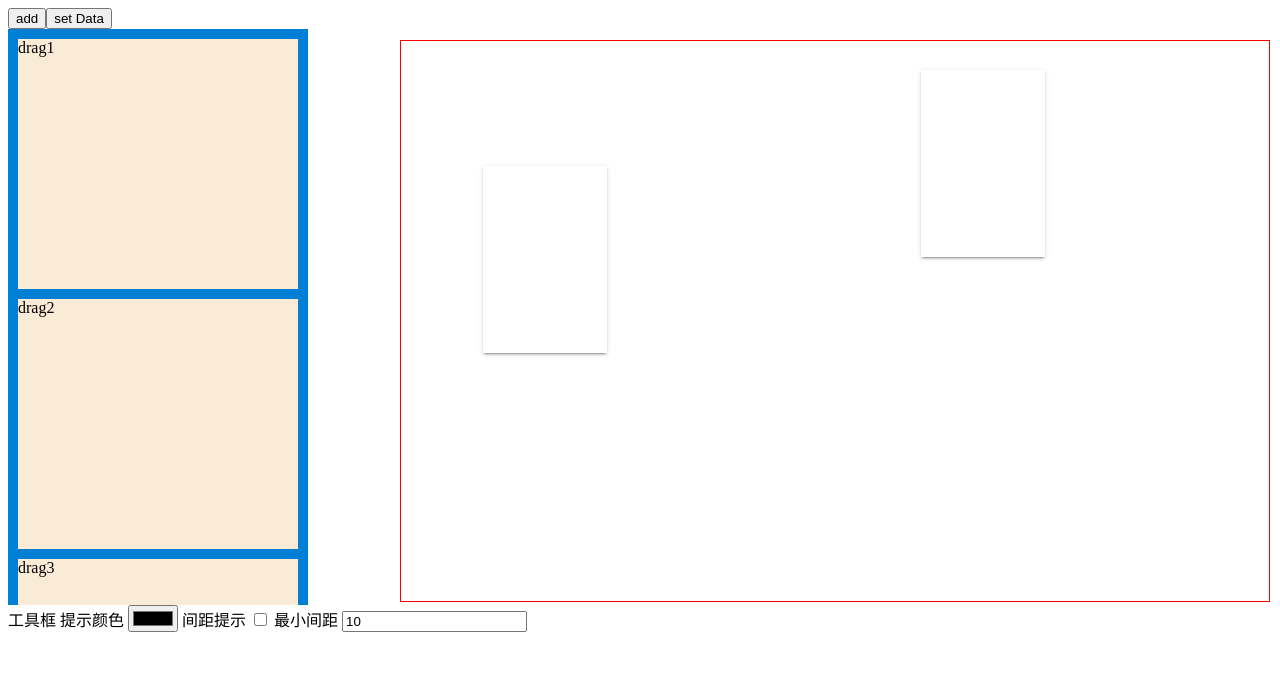
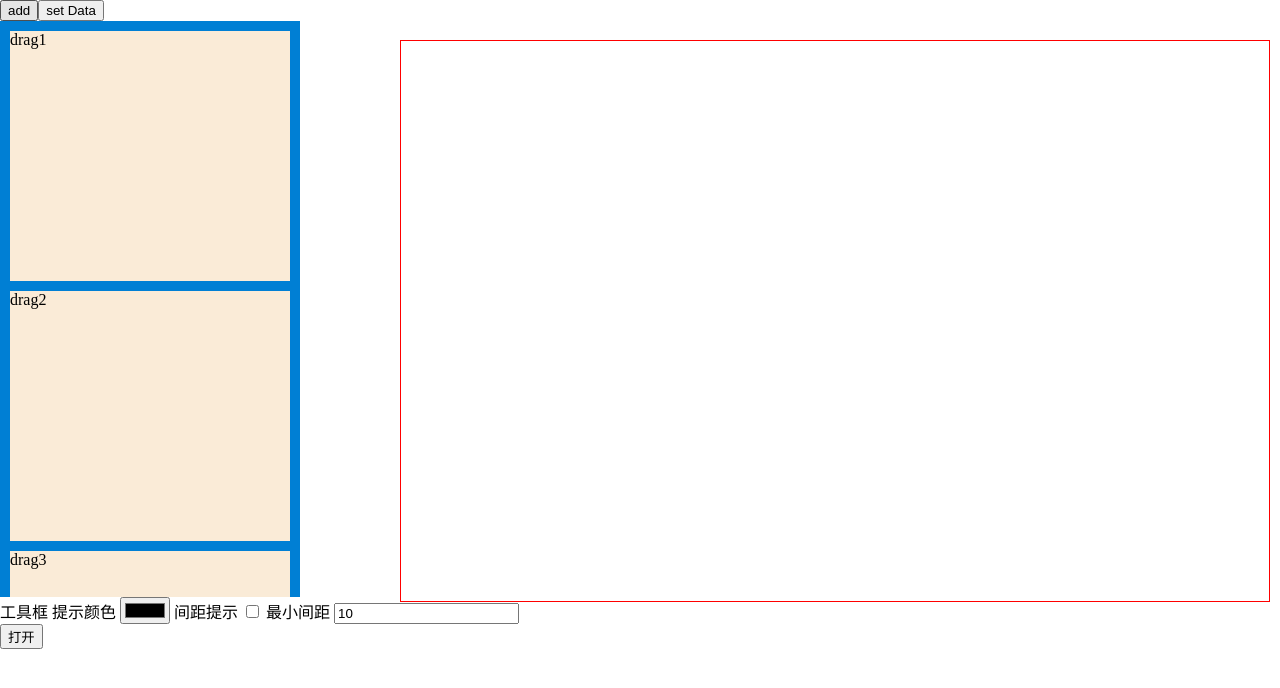
Before and after one commit to fiveroom/cold-ui, a Vue app: page / in a window 1280 px wide. Shown: the top 688 px of the page. Built offline with nearby package versions, Linux system fonts and the light colour scheme.

Commit message:
盒子添加自定义父元素

```diff
--- a/examples/App.vue
+++ b/examples/App.vue
@@ -11,37 +11,37 @@
             </ul>
         </div>
         <div id="app">
-            <co-re-page
-                ref="coRePage"
-                :boxArr="boxArr"
-                id-prop-name="id"
-                :tips-color="tipsColor"
-                :use-stand="true"
-                :rect-prop-rewrite="{
-                    width: 'width',
-                    height: 'height',
-                    top: 'top',
-                    left: 'left'
-                }"
-                :old-height="oldHeight"
-                :old-width="oldWidth"
-                :show-dis="openDisStu"
-                :min-show-dis="minShowDis"
-            >
-                <CoReBox
-                    :ref="`CoReBox${ind}`"
-                    v-for="(i, ind) in boxArr"
-                    :key="ind"
-                    :tips-color="tipsColor"
-                    :boxId="i.id"
-                    :w.sync="i.width"
-                    :h.sync="i.height"
-                    :l.sync="i.left"
-                    :t.sync="i.top"
-                    :lock="false"
-                >
-                </CoReBox>
-            </co-re-page>
+<!--            <co-re-page-->
+<!--                ref="coRePage"-->
+<!--                :boxArr="boxArr"-->
+<!--                id-prop-name="id"-->
+<!--                :tips-color="tipsColor"-->
+<!--                :use-stand="true"-->
+<!--                :rect-prop-rewrite="{-->
+<!--                    width: 'width',-->
+<!--                    height: 'height',-->
+<!--                    top: 'top',-->
+<!--                    left: 'left'-->
+<!--                }"-->
+<!--                :old-height="oldHeight"-->
+<!--                :old-width="oldWidth"-->
+<!--                :show-dis="openDisStu"-->
+<!--                :min-show-dis="minShowDis"-->
+<!--            >-->
+<!--                <CoReBox-->
+<!--                    :ref="`CoReBox${ind}`"-->
+<!--                    v-for="(i, ind) in boxArr"-->
+<!--                    :key="ind"-->
+<!--                    :tips-color="tipsColor"-->
+<!--                    :boxId="i.id"-->
+<!--                    :w.sync="i.width"-->
+<!--                    :h.sync="i.height"-->
+<!--                    :l.sync="i.left"-->
+<!--                    :t.sync="i.top"-->
+<!--                    :lock="false"-->
+<!--                >-->
+<!--                </CoReBox>-->
+<!--            </co-re-page>-->
         </div>
         <div class="drag-show" :style="{'outline-color': tipsColor}" ref="dragShow">
 
@@ -56,6 +56,17 @@
             最小间距 <input type="number" v-model="minShowDis">
 
         </div>
+        <CoReBox
+            v-bind.sync="dataTR"
+            :source-ele="'body'"
+            v-if="openTest"
+            :au-to-parent-size="true"
+            move-selector=".app-move"
+            :trickList="['cm']"
+        >
+            <header class="app-move">jajaja </header>
+        </CoReBox>
+        <button @click="openTest = !openTest">打开</button>
     </div>
 </template>
 
@@ -78,6 +89,7 @@ export default {
     },
     data() {
         return {
+            openTest: false,
             boxArr: [],
             minShowDis: 10,
             openDisStu: false,
@@ -87,6 +99,13 @@ export default {
                 l: 0,
                 t: 0,
             },
+            dataTR: {
+                w: 100,
+                h: 100,
+                l: 0,
+                t: 0,
+            },
+
             coRePageInfo: null,
             tipsColor: '#000',
             oldHeight: 0,
@@ -164,74 +183,74 @@ export default {
         }, 2000)
     },
     mounted() {
-        document.documentElement.addEventListener('mousemove', (event) => {
-            if (this.boxCheckStu) {
-                let leftBox = event.pageX - 100;
-                let topBox = event.pageY - 100;
-                if (leftBox >= this.coRePageInfo.left
-                    && topBox >= this.coRePageInfo.top
-                    && topBox + 200 <= this.coRePageInfo.bottom
-                    && leftBox + 200 <= this.coRePageInfo.right
-                ) {
-                    if (!this.addId) {
-                        this.addId = 'newBox_' + s4();
-                        let len = this.boxArr.push({
-                            width: 200,
-                            height: 200,
-                            left: leftBox - this.coRePageInfo.left,
-                            top: topBox - this.coRePageInfo.top,
-                            id: this.addId,
-                            lock: false
-                        });
-                        this.$refs.dragShow.style.display = 'none';
-                        this.$nextTick(() =>{
-                            const source = this.$refs[`CoReBox${len - 1}`][0];
-                            source.mouseDownEvent({
-                                target: {
-                                    dataset: {
-                                        movetype: 'move'
-                                    }
-                                },
-                                pageX: event.pageX,
-                                pageY: event.pageY,
-                                button: 0
-                            });
-                            this.setActiveDe(source)
-                        })
-                        // setTimeout(() => {
-                        //     this.$refs[`CoReBox${len - 1}`][0].mouseDownEvent({
-                        //         target: {
-                        //             dataset: {
-                        //                 movetype: 'move'
-                        //             }
-                        //         },
-                        //         pageX: event.pageX ,
-                        //         pageY: event.pageY ,
-                        //         button: 0
-                        //     });
-                        // }, 100)
-                    }
-                } else {
-                    if (this.boxArr[this.boxArr.length - 1].id === this.addId) {
-                        this.boxArr.pop();
-                        this.addId = null;
-                    }
-                    this.$refs.dragShow.style.display = 'block';
-                    this.$refs.dragShow.style.transform = `translate(${event.pageX - 100}px, ${event.pageY - 100}px)`;
-                }
-                event.preventDefault();
-            }
-        })
+        // document.documentElement.addEventListener('mousemove', (event) => {
+        //     if (this.boxCheckStu) {
+        //         let leftBox = event.pageX - 100;
+        //         let topBox = event.pageY - 100;
+        //         if (leftBox >= this.coRePageInfo.left
+        //             && topBox >= this.coRePageInfo.top
+        //             && topBox + 200 <= this.coRePageInfo.bottom
+        //             && leftBox + 200 <= this.coRePageInfo.right
+        //         ) {
+        //             if (!this.addId) {
+        //                 this.addId = 'newBox_' + s4();
+        //                 let len = this.boxArr.push({
+        //                     width: 200,
+        //                     height: 200,
+        //                     left: leftBox - this.coRePageInfo.left,
+        //                     top: topBox - this.coRePageInfo.top,
+        //                     id: this.addId,
+        //                     lock: false
+        //                 });
+        //                 this.$refs.dragShow.style.display = 'none';
+        //                 this.$nextTick(() =>{
+        //                     const source = this.$refs[`CoReBox${len - 1}`][0];
+        //                     source.mouseDownEvent({
+        //                         target: {
+        //                             dataset: {
+        //                                 movetype: 'move'
+        //                             }
+        //                         },
+        //                         pageX: event.pageX,
+        //                         pageY: event.pageY,
+        //                         button: 0
+        //                     });
+        //                     this.setActiveDe(source)
+        //                 })
+        //                 // setTimeout(() => {
+        //                 //     this.$refs[`CoReBox${len - 1}`][0].mouseDownEvent({
+        //                 //         target: {
+        //                 //             dataset: {
+        //                 //                 movetype: 'move'
+        //                 //             }
+        //                 //         },
+        //                 //         pageX: event.pageX ,
+        //                 //         pageY: event.pageY ,
+        //                 //         button: 0
+        //                 //     });
+        //                 // }, 100)
+        //             }
+        //         } else {
+        //             if (this.boxArr[this.boxArr.length - 1].id === this.addId) {
+        //                 this.boxArr.pop();
+        //                 this.addId = null;
+        //             }
+        //             this.$refs.dragShow.style.display = 'block';
+        //             this.$refs.dragShow.style.transform = `translate(${event.pageX - 100}px, ${event.pageY - 100}px)`;
+        //         }
+        //         event.preventDefault();
+        //     }
+        // })
 
-        document.documentElement.addEventListener('mouseup', (event) => {
-            if (this.boxCheckStu) {
-                this.boxCheckStu = false;
-                this.$refs.dragShow.style.display = 'none';
-                this.addId = null;
-            }
-        })
-        this.coRePageInfo = this.$refs.coRePage.$el.getBoundingClientRect();
-        console.log('this.coRePageInfo :>> ', this.coRePageInfo);
+        // document.documentElement.addEventListener('mouseup', (event) => {
+        //     if (this.boxCheckStu) {
+        //         this.boxCheckStu = false;
+        //         this.$refs.dragShow.style.display = 'none';
+        //         this.addId = null;
+        //     }
+        // })
+        // this.coRePageInfo = this.$refs.coRePage.$el.getBoundingClientRect();
+        // console.log('this.coRePageInfo :>> ', this.coRePageInfo);
 
     }
 
@@ -250,7 +269,11 @@ export default {
     z-index: 0;
     overflow: hidden;
 }
-
+body,html{
+    height: 100%;
+    width: 100%;
+    margin: 0;
+}
 .drag {
     width: 300px;
     height: 72vh;
@@ -296,4 +319,8 @@ export default {
     will-change: transform;
     transform-origin: left top;
 }
+
+.app-move{
+    background-color: #007fd4;
+}
 </style>
--- a/packages/coReBox/src/index.vue
+++ b/packages/coReBox/src/index.vue
@@ -8,21 +8,18 @@
         }"
         tabindex="0"
         :style="{ 'z-index': this.zIndex, 'outline-color': tipsColorIns}"
-        @mousedown.stop="mouseDownEvent"
     >
-        <!--                    'co-re_box-home-animal': openAnimal
-        -->
         <div class="co-re_box-body" ref="bodyEL">
             <slot></slot>
         </div>
         <i
             class="co-re_box-move"
-            data-movetype="move"
             :style="{
                 height: moveBoxHeight
             }"
             v-show="!lock"
             v-if="moveHand"
+            ref="boxMove"
         ></i>
         <template v-if="!lock">
             <i
@@ -32,6 +29,7 @@
                 :class="[`co-re_box-trick-${i}`, trickClass(i)]"
                 :style="{ 'border-color': tipsColorIns}"
                 :data-movetype="i"
+                @mousedown="mouseDownEvent($event, i)"
             >
                 <i v-if="i.includes('c')" class="co-re_box-trick--line" :style="{'background-color': tipsColorIns}"></i>
             </i>
@@ -107,6 +105,14 @@ export default {
         tipsColor: {
             type: String,
             default: '#007fd4'
+        },
+        sourceEle: {
+            type: [String, HTMLElement],
+            default: ''
+        },
+        moveSelector: {
+            type: String,
+            default: ''
         }
     },
     data() {
@@ -140,7 +146,7 @@ export default {
             compId: uId(),
             boxActive: false,
             resizeEndDe: null,
-            getParentInfoDe: null,
+            getParentInfoDe: debounce(this.getParentInfo, 500),
             reloadDe: debounce(this.reload, 30),
             moveHand: true,
             closeAnimal: debounce(() => this.openAnimal = false, 50)
@@ -192,12 +198,11 @@ export default {
                 this.setHeight()
             }
         },
-        mouseDownEvent(event) {
+        mouseDownEvent(event, type) {
             if (this.lock) return;
             if (event.button !== 0) return
-            const {movetype: moveType} = event.target.dataset;
-            this.mouseAction = moveType;
-            if (moveType) {
+            this.mouseAction = type;
+            if (this.mouseAction) {
                 this.boxActive = true;
                 this.$emit('check-box', this.ids);
                 this.sizeData = {
@@ -324,8 +329,6 @@ export default {
                 height: this.height
             }
         },
-
-
         mouseCancel() {
             if (this.mouseAction) {
                 this.$emit('update:w', this.width);
@@ -337,7 +340,6 @@ export default {
             }
 
         },
-
         mouseDownOther() {
             this.boxActive = false;
             this.$emit('uncheck-box', this.ids)
@@ -386,15 +388,43 @@ export default {
                 width: size.width,
                 height: size.height
             }
+        },
+        setMoveEvent(){
+            let moveEle;
+            if(this.moveSelector){
+                moveEle = this.$refs.bodyEL.querySelector(this.moveSelector.toString());
+            }
+            this.moveHand = !moveEle;
+            moveEle = moveEle || this.$refs.boxMove;
+            moveEle.addEventListener('mousedown', event => {
+                event.stopPropagation();
+                this.mouseDownEvent(event, 'move')
+            })
         }
     },
     created() {
         this.resizeEndDe = debounce(() => this.$emit('resized', this.emitResizeData('init')), 500);
-        if (this.auToParentSize) {
-            this.getParentInfoDe = debounce(this.getParentInfo, 500);
+        if (Array.isArray(this.trickList)) {
+            let a = ["tr", "tc", "tl", "br", "bl", "bc", "lc", "rc"];
+            this.trickArr = this.trickList.filter(i => a.includes(i));
+            this.moveHand = this.trickList.includes('cm');
         }
     },
     mounted() {
+        if (this.sourceEle) {
+            let ele = null;
+            if (this.sourceEle instanceof HTMLElement) {
+                ele = this.sourceEle;
+            } else {
+                if (Object.prototype.toString.call(this.sourceEle) === "[object String]") {
+                    ele = document.querySelector(this.sourceEle);
+                }
+            }
+            if(ele){
+                ele.appendChild(this.$el)
+            }
+        }
+        this.setMoveEvent()
         this.getParentInfo();
     },
     beforeDestroy() {
@@ -421,16 +451,6 @@ export default {
         }
     },
     watch: {
-        trickList: {
-            immediate: true,
-            handler(val) {
-                if (Array.isArray(val)) {
-                    let a = ["tr", "tc", "tl", "br", "bl", "bc", "lc", "rc"];
-                    this.trickArr = val.filter(i => a.includes(i));
-                    this.moveHand = val.includes('cm');
-                }
-            }
-        },
         h: {
             immediate: true,
             handler(v) {
@@ -462,6 +482,7 @@ export default {
         lock: {
             immediate: true,
             handler(v) {
+                console.log('v :>> ', v);
                 if (!v) {
                     this.addEvent()
                 } else {
@@ -471,7 +492,6 @@ export default {
             }
         }
     }
-
 }
 </script>
 
@@ -499,12 +519,16 @@ $trick-border: $trick-show-size solid $trick-color;
     transition-property: box-shadow;
     transition-duration: .2s;
     opacity: 0;
-    box-shadow: 0 3px 1px -2px rgba(0, 0, 0, .2), 0 2px 2px 0 rgba(0, 0, 0, .14), 0 1px 5px 0 rgba(0, 0, 0, .12);
-    &-active{
+    box-shadow: 0 3px 1px -2px rgba(0, 0, 0, .2),
+    0 2px 2px 0 rgba(0, 0, 0, .14),
+    0 1px 5px 0 rgba(0, 0, 0, .12);
+
+    &-active {
         &:active {
             box-shadow: 0 5px 5px -3px rgba(0, 0, 0, .2), 0 8px 10px 1px rgba(0, 0, 0, .1), 0 3px 14px 2px rgba(0, 0, 0, .12);
         }
-        &:focus{
+
+        &:focus {
             outline: 1px dashed $trick-color;
         }
     }
```
